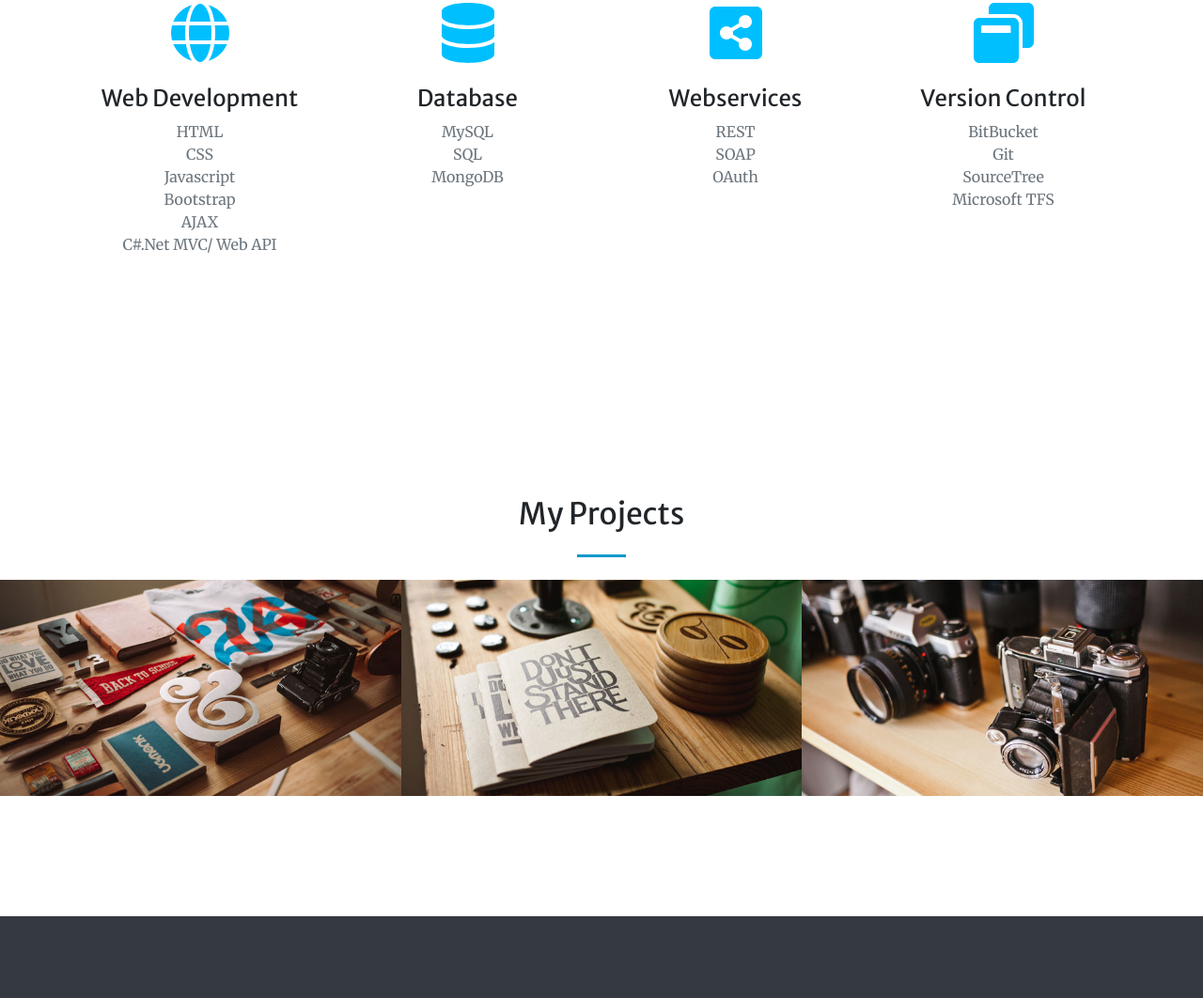
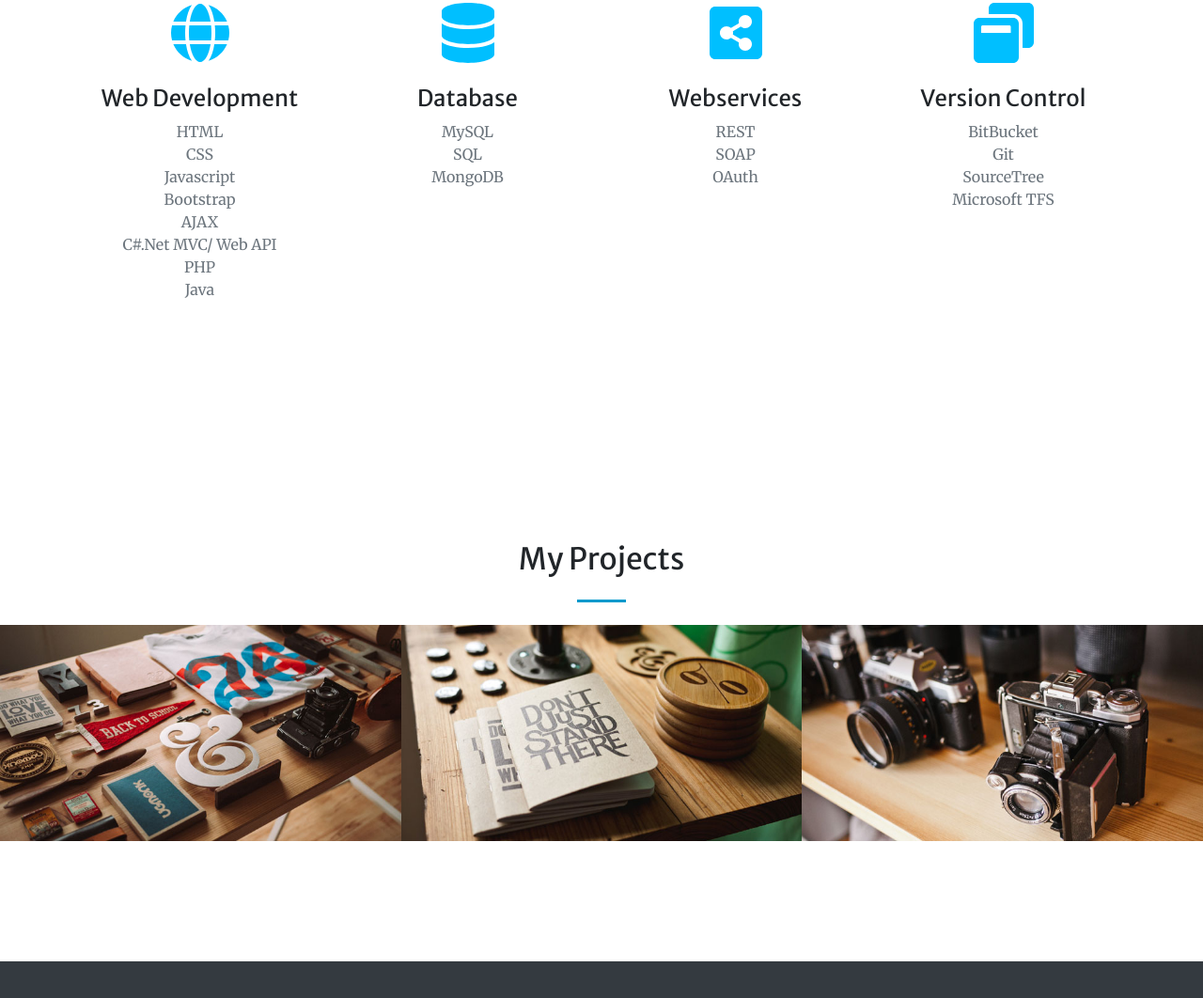
Before and after one commit to ikeyy/ikeyy.github.io, a plain HTML site: page index.html in a window 1280 px wide. Shown: the part 1552-2614 px from the top of the page at 94% size. Drawn offline with nearby package versions, Linux system fonts and the light colour scheme.

Commit message:
Update index.html

```diff
--- a/index.html
+++ b/index.html
@@ -81,6 +81,8 @@
                             <p class="text-muted mb-0">Bootstrap</p>
                             <p class="text-muted mb-0">AJAX</p>
                             <p class="text-muted mb-0">C#.Net MVC/ Web API</p>
+                            <p class="text-muted mb-0">PHP</p>
+                            <p class="text-muted mb-0">Java</p>
                         </div>
                     </div>
                     <div class="col-lg-3 col-md-6 text-center">
```
